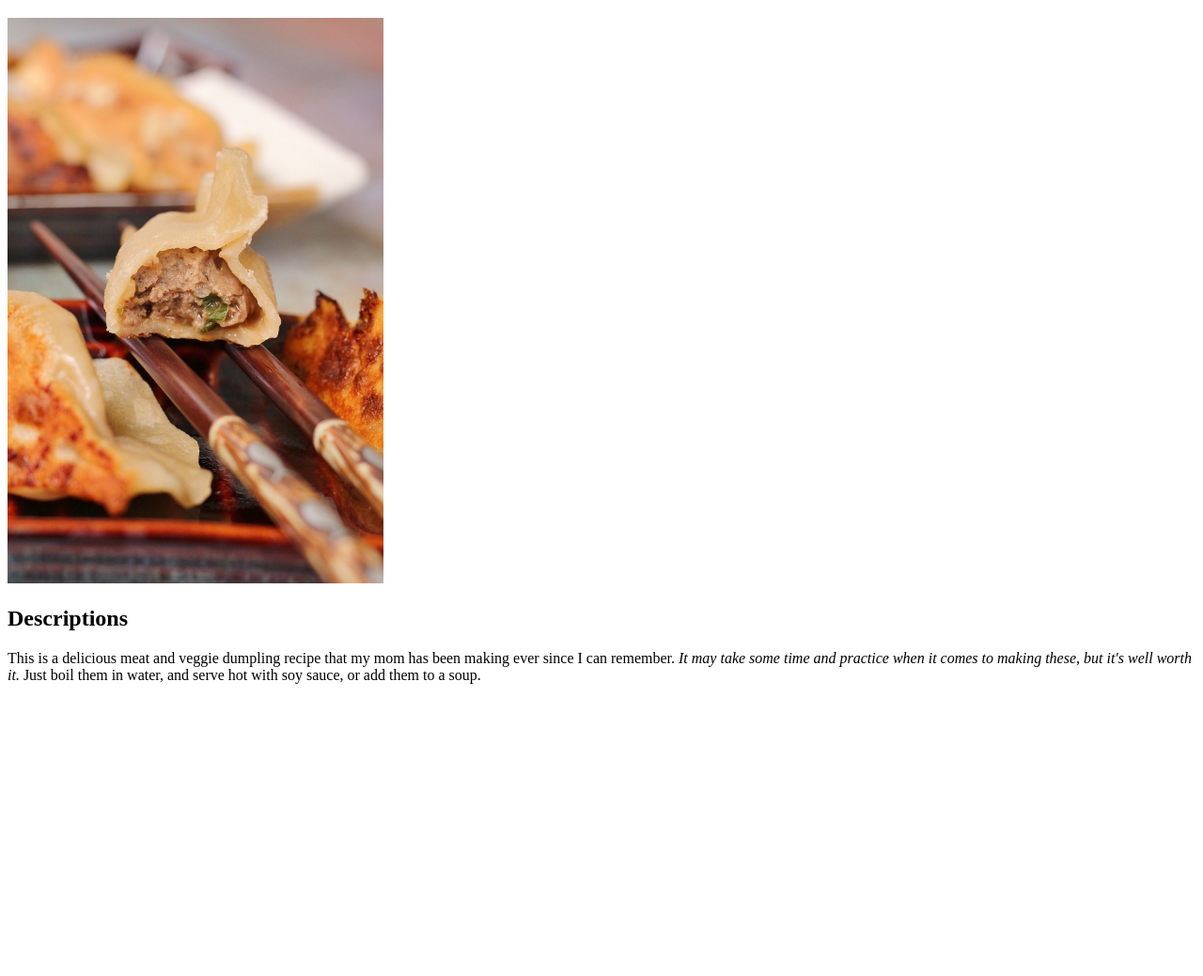
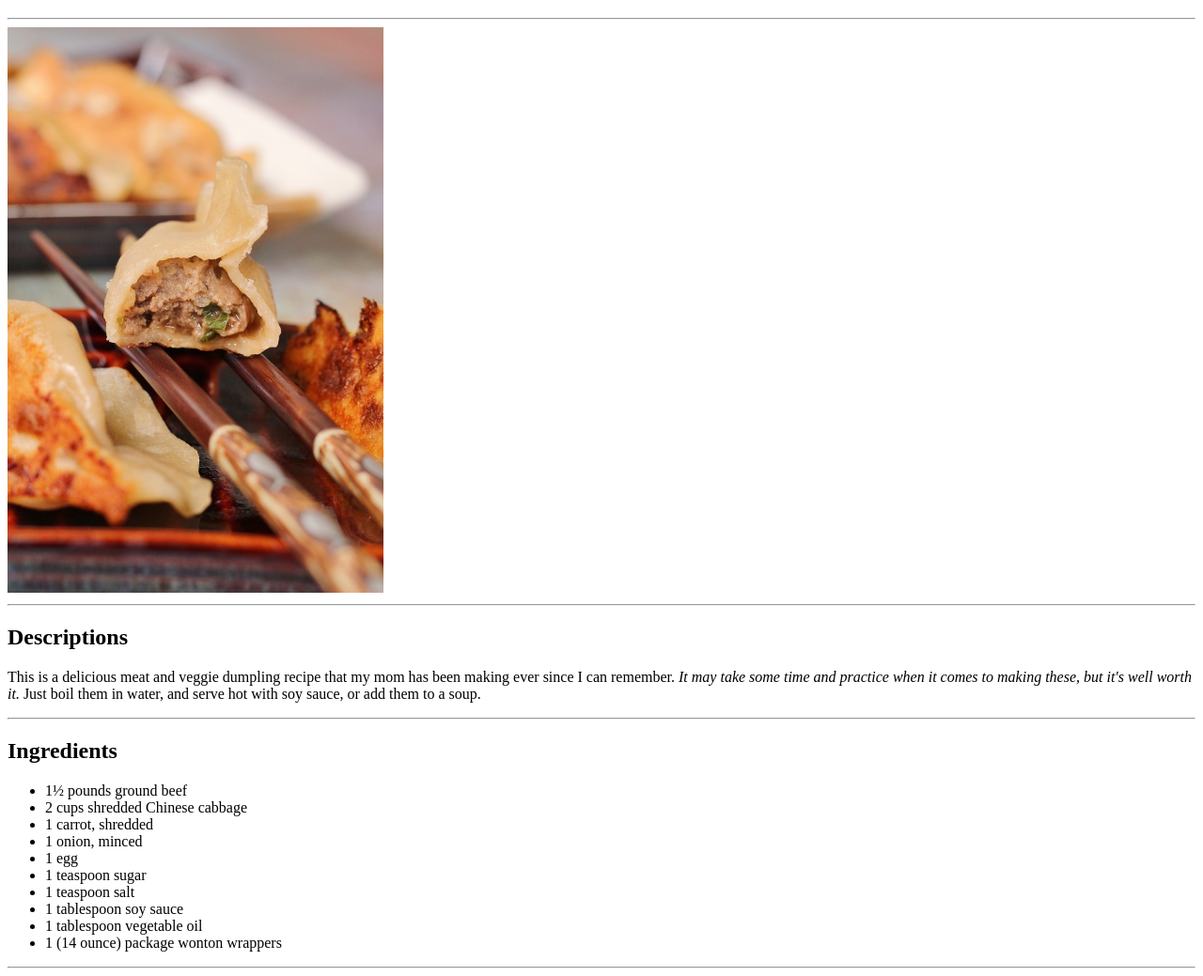
Before and after one commit to ynzhang23/odin-recipes, a plain HTML site: page recipes/beefy-chinese-dumplings.html in a window 1280 px wide. Shown: the part 61-1100 px from the top of the page at 94% size. Before the commit the page ends 805 px from the top, so only its background shows below. Drawn offline with Linux system fonts and the light colour scheme.

Commit message:
Add ingredient section and line breakers

```diff
--- a/recipes/beefy-chinese-dumplings.html
+++ b/recipes/beefy-chinese-dumplings.html
@@ -8,8 +8,25 @@
 </head>
 <body>
     <h1>Beefy Chinese Dumplings</h1>
+    <hr>
     <img src="../img/beefy-chinese-dumplings.jpg" width="400">
+    <hr>
     <h2>Descriptions</h2>
     <p>This is a delicious meat and veggie dumpling recipe that my mom has been making ever since I can remember. <em>It may take some time and practice when it comes to making these, but it's well worth it.</em> Just boil them in water, and serve hot with soy sauce, or add them to a soup.</p>
+    <hr>
+    <h2>Ingredients</h2>
+    <ul>
+        <li>1½ pounds ground beef</li>
+        <li>2 cups shredded Chinese cabbage</li>
+        <li>1 carrot, shredded</li>
+        <li>1 onion, minced</li>
+        <li>1 egg</li>
+        <li>1 teaspoon sugar</li>
+        <li>1 teaspoon salt</li>
+        <li>1 tablespoon soy sauce</li>
+        <li>1 tablespoon vegetable oil</li>
+        <li>1 (14 ounce) package wonton wrappers</li>
+    </ul>
+    <hr>
 </body>
 </html>
```
